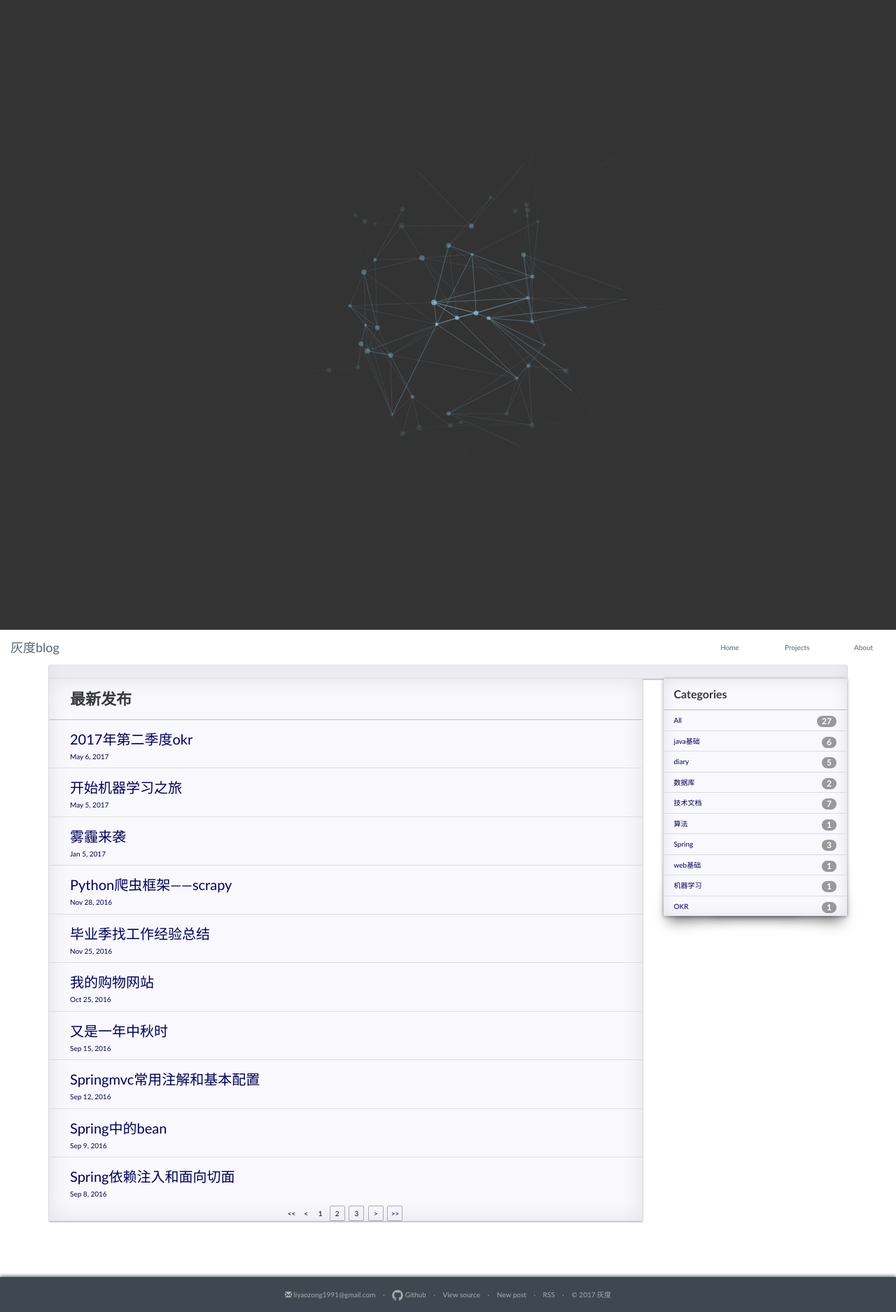
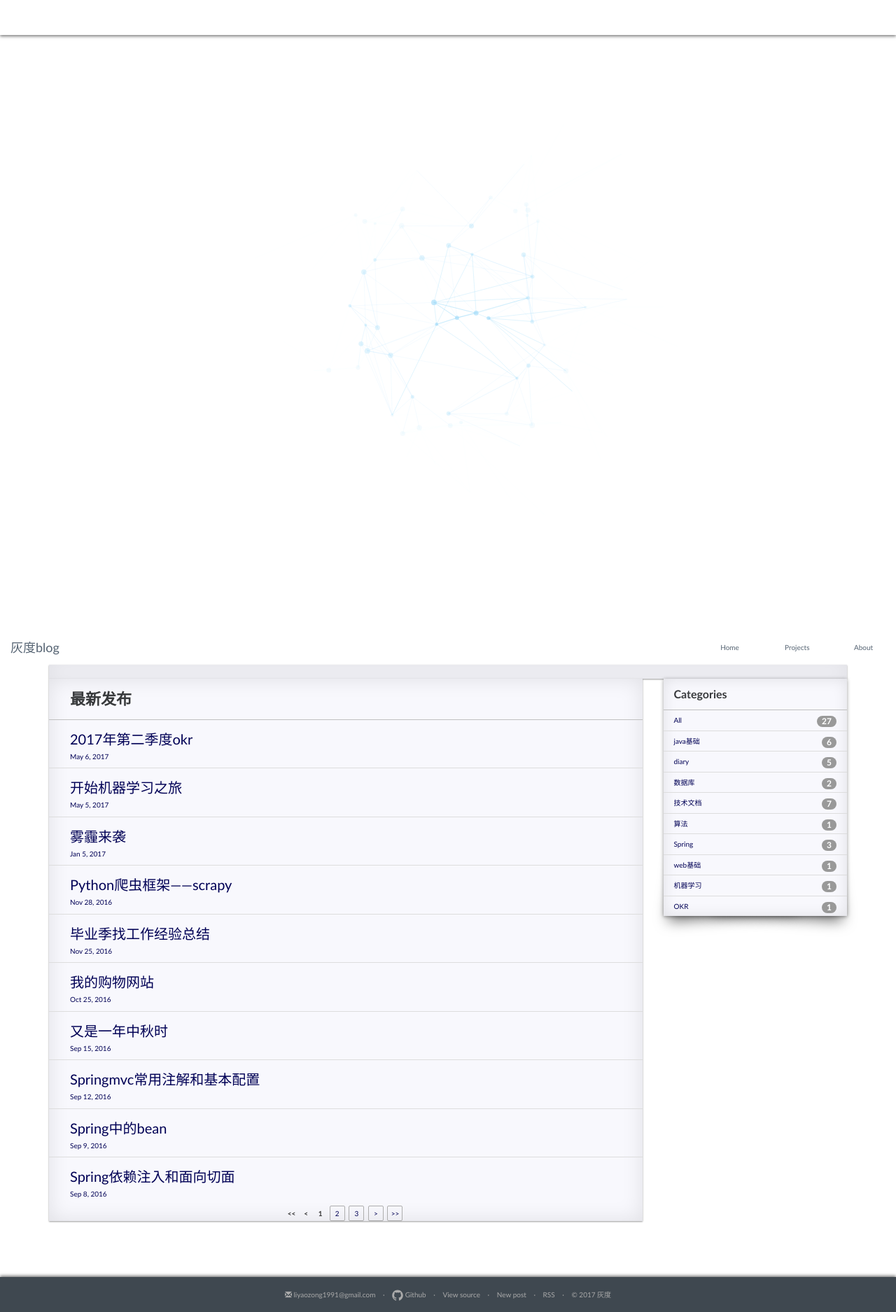
Before and after one commit to liyaozong1991/liyaozong1991.github.io, a Jekyll site: the page built from index.html, in a window 1280 px wide. Shown: the whole page at 70% size. Built offline with Jekyll 4.4.1, drawn with Linux system fonts in a browser that asks for light colours; the list of posts is cut into pages by our own code.

Commit message:
add blogs

```diff
--- a/_includes/header.html
+++ b/_includes/header.html
@@ -4,7 +4,8 @@
     <div style="height:50px;">
     <!-- <div style="height:500px;background-image:url('http://ww1.sinaimg.cn/large/75e7ad61ly1ffbt0o2ds5j21e00iadpo.jpg');background-size:cover;"> -->
       <!-- Brand and toggle get grouped for better mobile display -->
-      <div id="large-header" class="large-header">
+      <!-- <div id="large-header" class="large-header"> -->
+      <div id="large-header">
 					<canvas id="demo-canvas"></canvas>
 			</div>
       <div class="navbar-header">
```
